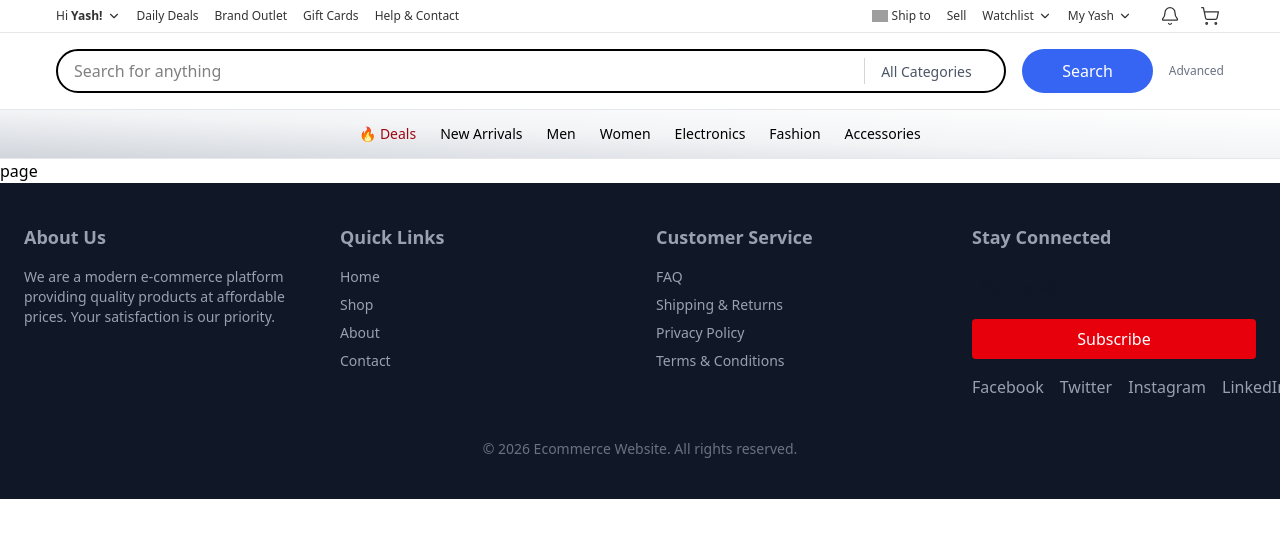
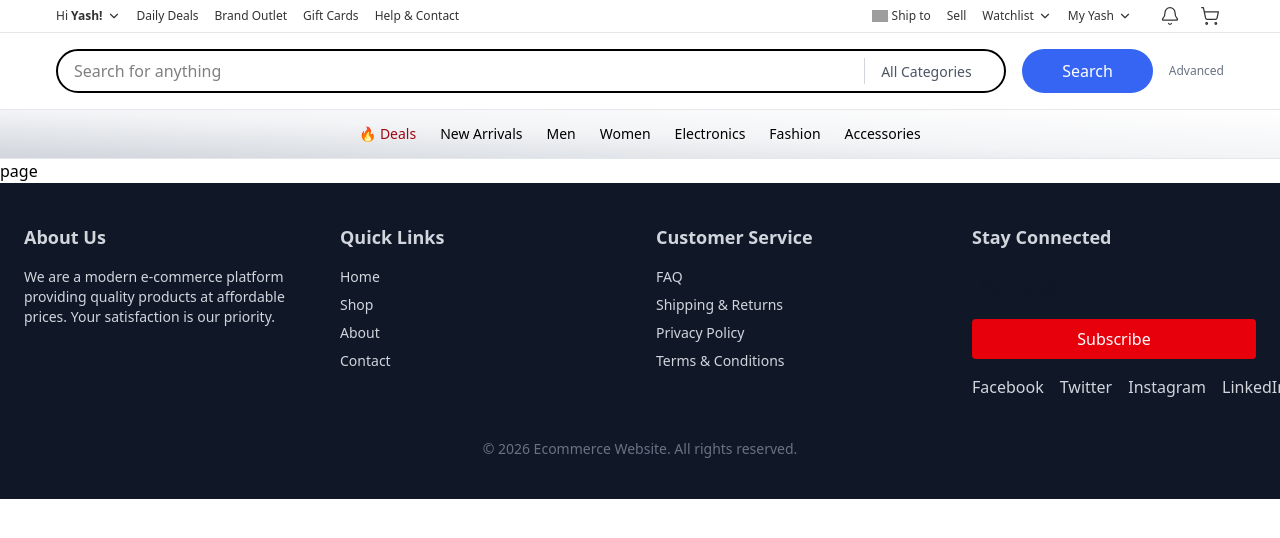
Before and after one commit to yasarahasini/Ecommerce-website, a Next.js app in the folder frontend/: page / in a window 1280 px wide. Shown: the top 538 px of the page. Built offline with nearby package versions, Linux system fonts and the light colour scheme; grey boxes are pictures that could not be loaded.

Commit message:
update pages

```diff
--- a/frontend/app/components/footer.tsx
+++ b/frontend/app/components/footer.tsx
@@ -3,7 +3,7 @@ import React, { FC } from 'react';
 
 const Footer: FC = () => {
   return (
-    <footer className="bg-gray-900 text-gray-400 py-10">
+    <footer className="bg-gray-900 text-gray-300 py-10">
       <div className="max-w-7xl mx-auto px-6 grid grid-cols-1 md:grid-cols-4 gap-8">
 
 
```
